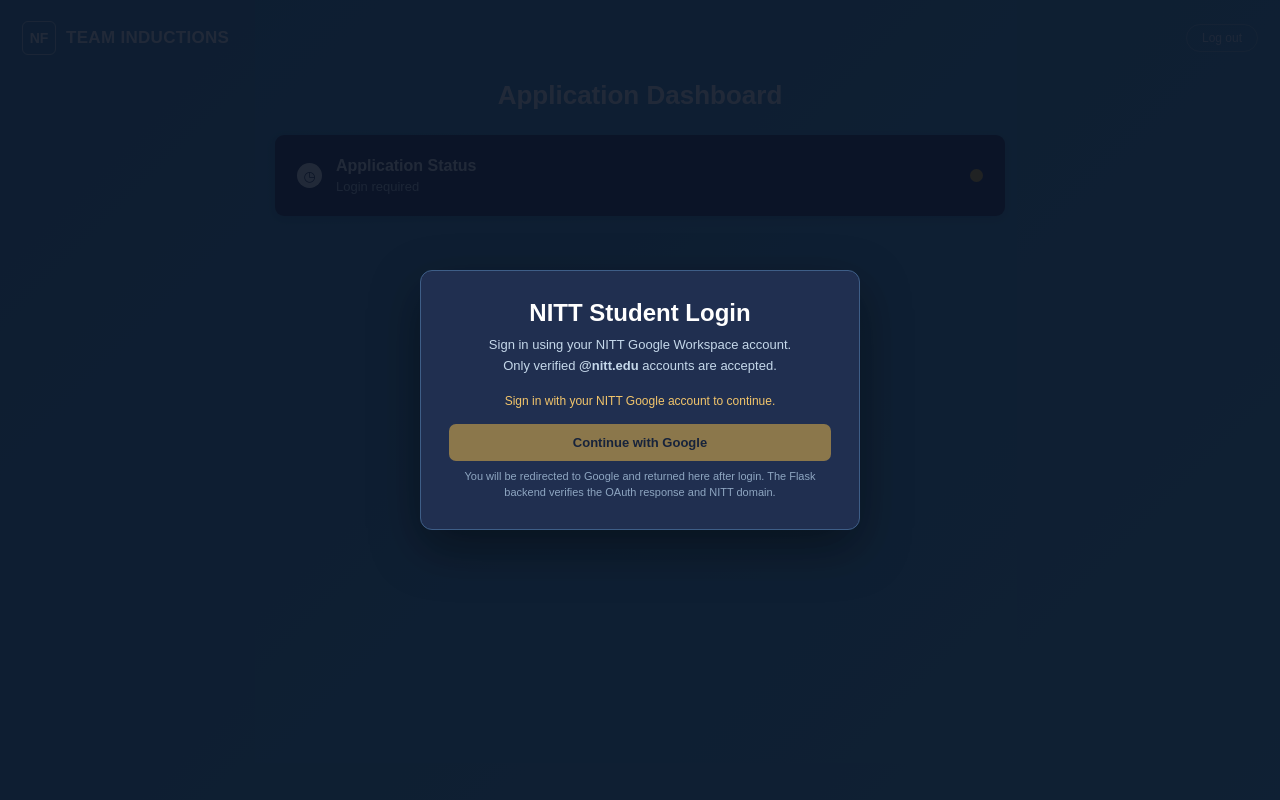
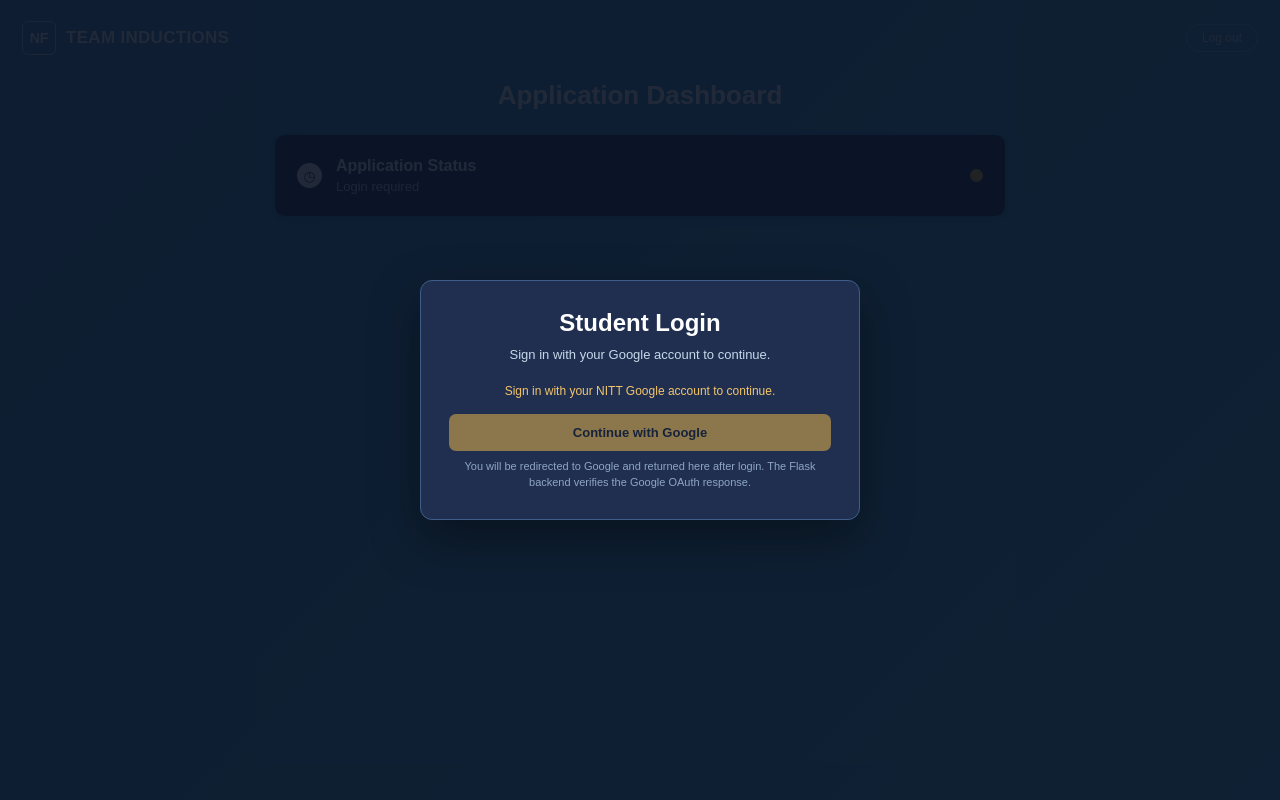
Before and after one commit to vikashdharsan245-byte/NFTASK, a Flask app: page / in a window 1280 px wide. Run offline with Flask 3, Linux system fonts and the light colour scheme; some libraries are stand-ins or nearby versions.

Commit message:
Merge remote main into local main

```diff
--- a/app.py
+++ b/app.py
@@ -58,7 +58,6 @@ app.config["SESSION_COOKIE_SECURE"] = os.environ.get("COOKIE_SECURE", "0") == "1
 
 db = SQLAlchemy(app)
 
-ALLOWED_DOMAIN = os.environ.get("ALLOWED_EMAIL_DOMAIN", "nitt.edu").lower()
 GOOGLE_CLIENT_ID = os.environ.get("GOOGLE_CLIENT_ID", "")
 GOOGLE_CLIENT_SECRET = os.environ.get("GOOGLE_CLIENT_SECRET", "")
 GOOGLE_REDIRECT_URI = os.environ.get(
@@ -283,7 +282,6 @@ def google_auth_start():
         "access_type": "online",
         "prompt": "select_account",
         "state": state,
-        "hd": ALLOWED_DOMAIN,
     }
 
     return redirect(
@@ -335,14 +333,10 @@ def google_auth_callback():
         )
 
         email = normalize_email(info.get("email"))
-        hosted_domain = str(info.get("hd") or "").lower()
         email_verified = bool(info.get("email_verified"))
 
-        if not valid_nitt_email(email):
-            return "Only verified @nitt.edu accounts are allowed.", 403
-
-        if hosted_domain != ALLOWED_DOMAIN:
-            return "Only NITT Google Workspace accounts are allowed.", 403
+        if not email:
+            return "Google did not provide an email address.", 400
 
         if not email_verified:
             return "Your Google email is not verified.", 403
--- a/templates/index.html
+++ b/templates/index.html
@@ -13,11 +13,11 @@
 
 <div id="authOverlay" class="auth-overlay">
     <div class="auth-card">
-        <h2>NITT Student Login</h2>
-        <p>Sign in using your NITT Google Workspace account.<br>Only verified <strong>@nitt.edu</strong> accounts are accepted.</p>
+        <h2>Student Login</h2>
+        <p>Sign in with your Google account to continue.</p>
         <div id="authMessage" class="auth-message"></div>
         <a href="/api/auth/google/start" class="primary-btn auth-btn google-login-button">Continue with Google</a>
-        <div class="auth-note">You will be redirected to Google and returned here after login. The Flask backend verifies the OAuth response and NITT domain.</div>
+        <div class="auth-note">You will be redirected to Google and returned here after login. The Flask backend verifies the Google OAuth response.</div>
     </div>
 </div>
 
```
Also changed, not shown: README.md, 1 other file.
